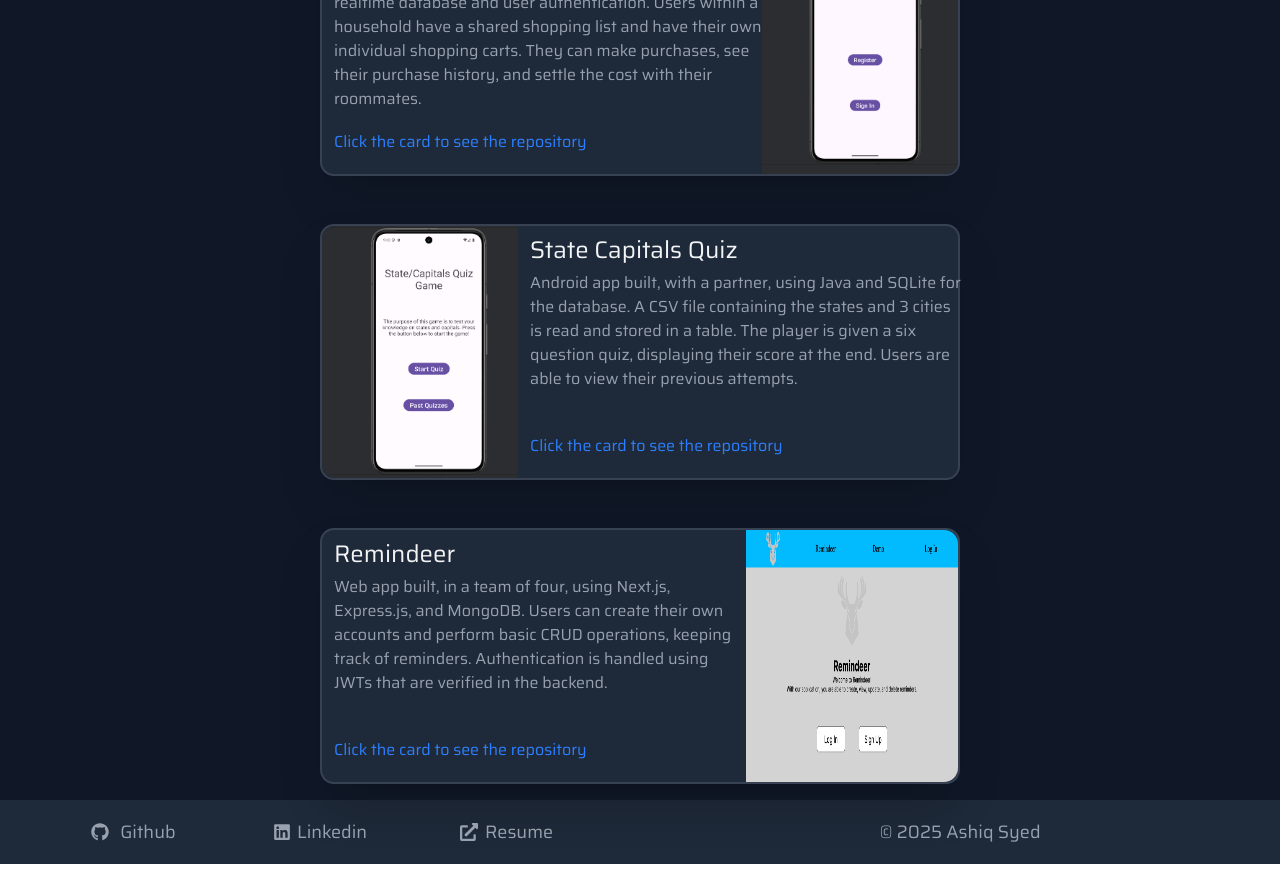
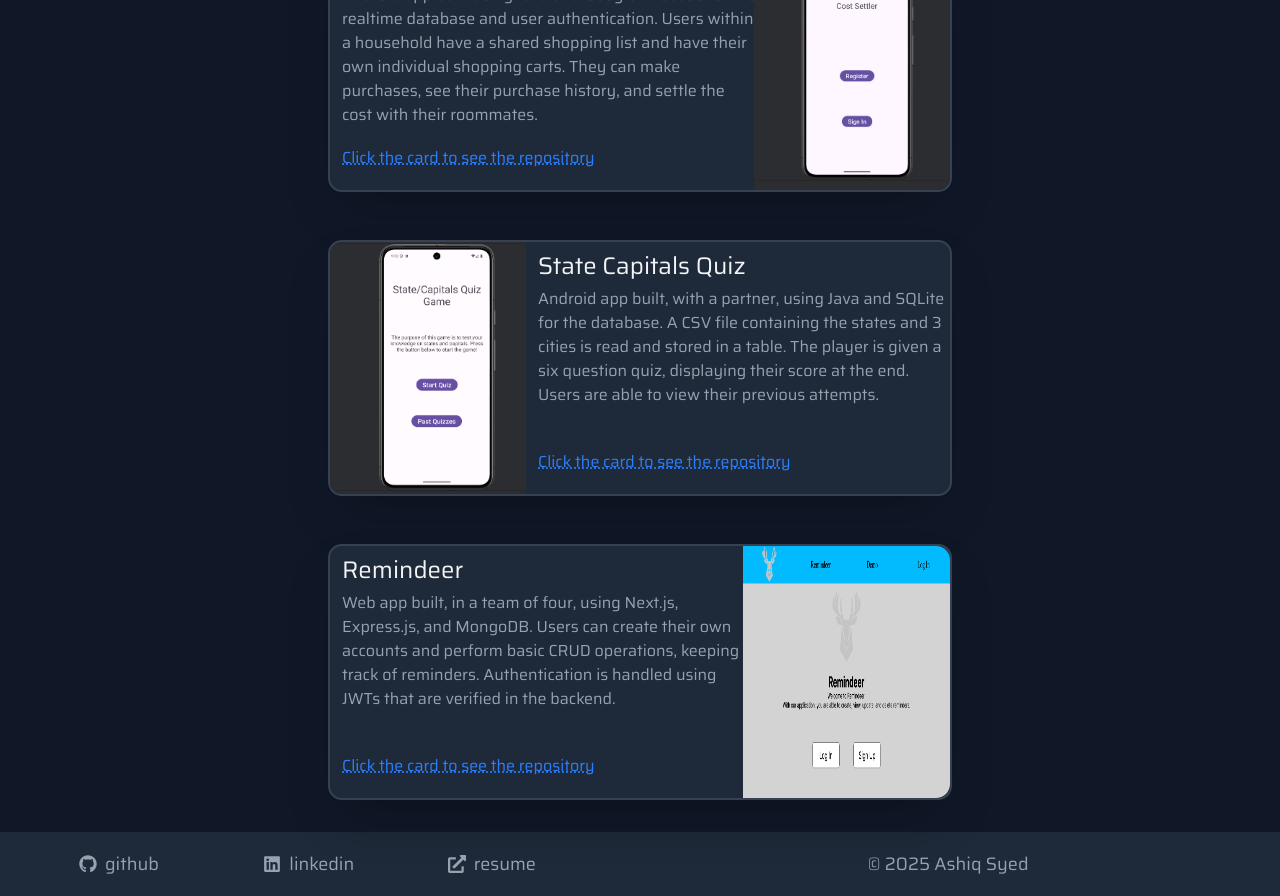
Before and after one commit to ashiqsyed/portfolio, a Next.js app: page /projects in a window 1280 px wide. Shown: the part 240-1136 px from the top of the page. Before the commit the page ends 1104 px from the top, so only its background shows below. Built offline with nearby package versions, Linux system fonts and the light colour scheme.

Commit message:
cleaned some stuff up

```diff
--- a/app/contact-me/page.tsx
+++ b/app/contact-me/page.tsx
@@ -29,7 +29,6 @@ export default function ContactMe() {
         setMessage(e.target.value);
     }
 
-
     const handleSubmit = () => {
 
         if (fullName == '' || senderEmail == '' || message == '') {
@@ -53,13 +52,9 @@ export default function ContactMe() {
 
 
         }
-
-
-
-
     }
     return (
-        <div className="bg-gray-900 text-white h-screen min-h-screen w-full flex items-center justify-center">
+        <div className="bg-gray-900 text-white h-screen min-h-screen w-full flex items-center justify-center p-4">
             <Card className="sm:h-1/2 sm:w-1/3 p-4 m-4 md:max-xl:w-3/4 ">
                 <CardContent className="h-full w-full">
                     <div className="w-full h-2/12 ">
--- a/app/page.tsx
+++ b/app/page.tsx
@@ -10,14 +10,14 @@ export default function Home() {
   return (
     <div className={`bg-gray-900 w-full min-h-screen flex items-center justify-center `}>
       <div className="text-gray-100 w-1/2 h-1/2 flex flex-col items-center">
-          <div className="text-2xl mb-4">Hello, I&apos;m</div>
-          <div className="text-6xl mt-4 mb-4 h-48 flex items-center justify-center text-center sm:h-32">
+          <div className="text-2xl mb-4 mt-6 sm:mt-0 w-full text-center ">Hello, I&apos;m</div>
+          <div className="text-6xl mt-4 mb-4 h-48 flex items-center justify-center text-center sm:h-32 text-shadow-[25px_25px_25px_rgba(59,130,246,1.0))]">
             <TypeAnimation
               sequence={[
                 'Ashiq Syed',
-                1000,
+                3000,
                 '',
-                50
+                500
               ]}
               wrapper="span"
               speed={50}
--- a/app/projects/page.tsx
+++ b/app/projects/page.tsx
@@ -3,7 +3,7 @@ import Image from "next/image"
 import Link from "next/link"
 export default function Projects() {
     return (
-        <div className="bg-gray-900 text-gray-100 flex items-center justify-evenly flex-col min-h-screen">
+        <div className="bg-gray-900 text-gray-100 flex items-center justify-evenly flex-col min-h-screen p-4">
                     <h1 className=" text-4xl w-full sm:h-16 sm:w-1/2 flex items-center sm:text-left sm:justify-normal justify-center">Projects</h1>
                     {/* project card */}
                     <Link href="https://github.com/ashiqsyed/Cost-Settler" target="_blank" className="sm:w-1/2 rounded-xl sm:h-64 sm:ml-8 sm:mr-8 sm:mt-8 sm:mb-4 mt-4 ml-4 mr-4 mb-10 transition-all duration-150 hover:shadow-[8px_8px_8px_rgba(55,65,81,0.7)]">
@@ -13,7 +13,7 @@ export default function Projects() {
                                     <h1 className="text-2xl h-1/6 w-full mt-1 ml-2 mr-2">Cost Settler</h1>
                                     <div className="flex flex-col justify-between  h-5/6 mb-4 sm:mr-2 sm:ml-2 w-full text-gray-400">
                                         <p>Android app built using Java and Google Firebase for the realtime database and user authentication. Users within a household have a shared shopping list and have their own individual shopping carts. They can make purchases, see their purchase history, and settle the cost with their roommates.</p>
-                                        <p className="text-blue-500">Click the card to see the repository</p>
+                                        <p className="text-blue-500 decoration-dotted underline">Click the card to see the repository</p>
                                     </div>
                                 </div>
                                 <Image
@@ -34,7 +34,7 @@ export default function Projects() {
                                     <h1 className="text-2xl h-1/6 w-full mt-1 ml-2 mr-2">State Capitals Quiz</h1>
                                     <div className="flex flex-col justify-between  h-5/6 mb-4 sm:mr-2 sm:ml-2 w-full text-gray-400">
                                         <p>Android app built, with a partner, using Java and SQLite for the database. A CSV file containing the states and 3 cities is read and stored in a table. The player is given a six question quiz, displaying their score at the end. Users are able to view their previous attempts.</p>
-                                        <p className="text-blue-500">Click the card to see the repository</p>
+                                        <p className="text-blue-500 underline decoration-dotted">Click the card to see the repository</p>
                                     </div>
                                 </div>
                                 <Image
@@ -55,7 +55,7 @@ export default function Projects() {
                                     <h1 className="text-2xl h-1/6 w-full mt-1 ml-2 mr-2">Remindeer</h1>
                                     <div className="flex flex-col justify-between  h-5/6 mb-4 sm:ml-2  w-full text-gray-400">
                                         <p>Web app built, in a team of four, using Next.js, Express.js, and MongoDB. Users can create their own accounts and perform basic CRUD operations, keeping track of reminders. Authentication is handled using JWTs that are verified in the backend.</p>
-                                        <p className="text-blue-500">Click the card to see the repository</p>
+                                        <p className="text-blue-500 underline decoration-dotted">Click the card to see the repository</p>
                                     </div>
                                 </div>
                                 <Image
--- a/components/Footer.tsx
+++ b/components/Footer.tsx
@@ -2,13 +2,13 @@ import Link from "next/link";
 import { FaGithub, FaLinkedin, FaExternalLinkAlt } from "react-icons/fa";
 const Footer = () => {
     return (
-        <div className="sm:h-16 h-36 w-full flex text-gray-400 bg-gray-800 text-lg flex-col justify-betwen  sm:flex-row items-center">
+        <div className="sm:h-16 h-36 w-full flex text-gray-400 bg-gray-800 text-lg flex-col justify-betwen  sm:flex-row  p-4 sm:pl-0">
             {/* github, resume, linkedin */}
-            <div className="h-full w-1/2">
-                <ul className="flex w-full h-full items-center justify-evenly flex-col sm:flex-row">
-                    <li className="flex items-center  sm:w-1/6 justify-evenly w-1/2"><FaGithub /><Link href="https://github.com/ashiqsyed" target="_blank">Github</Link></li>
-                    <li className="flex items-center justify-evenly sm:w-1/6 w-1/2"><FaLinkedin /><Link href="https://www.linkedin.com/in/ashiq-syed-b88579239/" target="_blank">Linkedin</Link></li>
-                    <li className="flex items-center justify-evenly sm:w-1/6 w-1/2"><FaExternalLinkAlt /><Link href="https://docs.google.com/document/d/e/2PACX-1vRpclKueOXPFtc3HYoZSDmA3iqZPqpSWBKYyz5sxqaaWWE8Of7OzMztHZat4yzwQw/pub" target="_blank">Resume</Link></li>
+            <div className="h-full w-1/2 sm:w-1/2">
+                <ul className="flex w-full h-full items-center justify-evenly flex-col sm:flex-row ">
+                    <li className=" w-full sm:w-1/6 h-1/3 sm:h-full flex justify-center"><Link href="https://github.com/ashiqsyed" target="_blank" className="w-full h-full flex items-center hover:text-blue-400 transition-all duration-150"><FaGithub className="mr-2"/> github</Link></li>
+                    <li className="w-full h-1/3 sm:w-1/6 sm:h-full flex justify-center"><Link href="https://www.linkedin.com/in/ashiq-syed-b88579239/" target="_blank" className="w-full flex items-center hover:text-blue-400 transition duration-150"><FaLinkedin className="mr-2"/> linkedin</Link></li>
+                    <li className="w-full h-1/3 sm:w-1/6 sm:h-full flex justify-center"><Link href="/Ashiq_Syed_Resume.pdf" target="_blank" className="w-full  h-full flex items-center hover:text-blue-400 transition duration-150"><FaExternalLinkAlt className="mr-2" /> resume</Link></li>
                 </ul>
             </div>
             <div className="h-full w-1/2 flex items-center justify-evenly">
--- a/components/Navbar.tsx
+++ b/components/Navbar.tsx
@@ -38,11 +38,11 @@ const Navbar = () => {
     }
     return (
         <nav className="h-16 w-full min-w-screen flex items-center justify-between text-gray-100 bg-gray-800 sticky top-0 z-5">
-            <div className="flex items-center justify-center text-center  h-full w-1/4 text-3xl" onClick={handleNameClick}>ashiq syed</div>
+            <div className="flex items-center justify-center text-center  h-full w-1/4 text-3xl cursor-pointer" onClick={handleNameClick}>ashiq syed</div>
             <div className="flex items-center justify-around text-center  h-full w-1/2 text-xl invisible sm:visible">
-                {page === 'about' ? <div className="h-full bg-gray-500 w-1/3 flex items-center justify-center hover:bg-gray-500 transition duration-150" onClick={handleAboutClick}>about</div> : <div className="h-full bg-gray-800 w-1/3 flex items-center justify-center hover:bg-gray-700 transition duration-150" onClick={handleAboutClick}>about</div> }
-                {page === 'projects' ? <div className="h-full bg-gray-500 w-1/3 flex items-center justify-center hover:bg-gray-500 transition duration-150" onClick={handleProjectsClick}>projects</div> : <div className="h-full bg-gray-800 w-1/3 flex items-center justify-center hover:bg-gray-700 transition duration-150" onClick={handleProjectsClick}>projects</div> }
-                {page === 'contact' ? <div className="h-full bg-gray-500 w-1/3 flex items-center justify-center hover:bg-gray-500 transition duration-150" onClick={handleContactClick}>contact</div> : <div className="h-full bg-gray-800 w-1/3 flex items-center justify-center hover:bg-gray-700 transition duration-150" onClick={handleContactClick}>contact</div> }
+                {page === 'about' ? <div className="h-full bg-gray-500 w-1/3 flex items-center justify-center hover:bg-gray-500 transition duration-150 cursor-pointer" onClick={handleAboutClick}>about</div> : <div className="h-full bg-gray-800 w-1/3 flex items-center justify-center hover:bg-gray-700 transition duration-150 cursor-pointer" onClick={handleAboutClick}>about</div> }
+                {page === 'projects' ? <div className="h-full bg-gray-500 w-1/3 flex items-center justify-center hover:bg-gray-500 transition duration-150 cursor-pointer" onClick={handleProjectsClick}>projects</div> : <div className="h-full bg-gray-800 w-1/3 flex items-center justify-center hover:bg-gray-700 transition duration-150 cursor-pointer" onClick={handleProjectsClick}>projects</div> }
+                {page === 'contact' ? <div className="h-full bg-gray-500 w-1/3 flex items-center justify-center hover:bg-gray-500 transition duration-150 cursor-pointer" onClick={handleContactClick}>contact</div> : <div className="h-full bg-gray-800 w-1/3 flex items-center justify-center hover:bg-gray-700 transition duration-150 cursor-pointer" onClick={handleContactClick}>contact</div> }
             </div>
 
             {
```
Also changed, not shown: app/about-me/page.tsx (+11 -11 lines), 1 other file (tests, documents, lock files or other folders).
